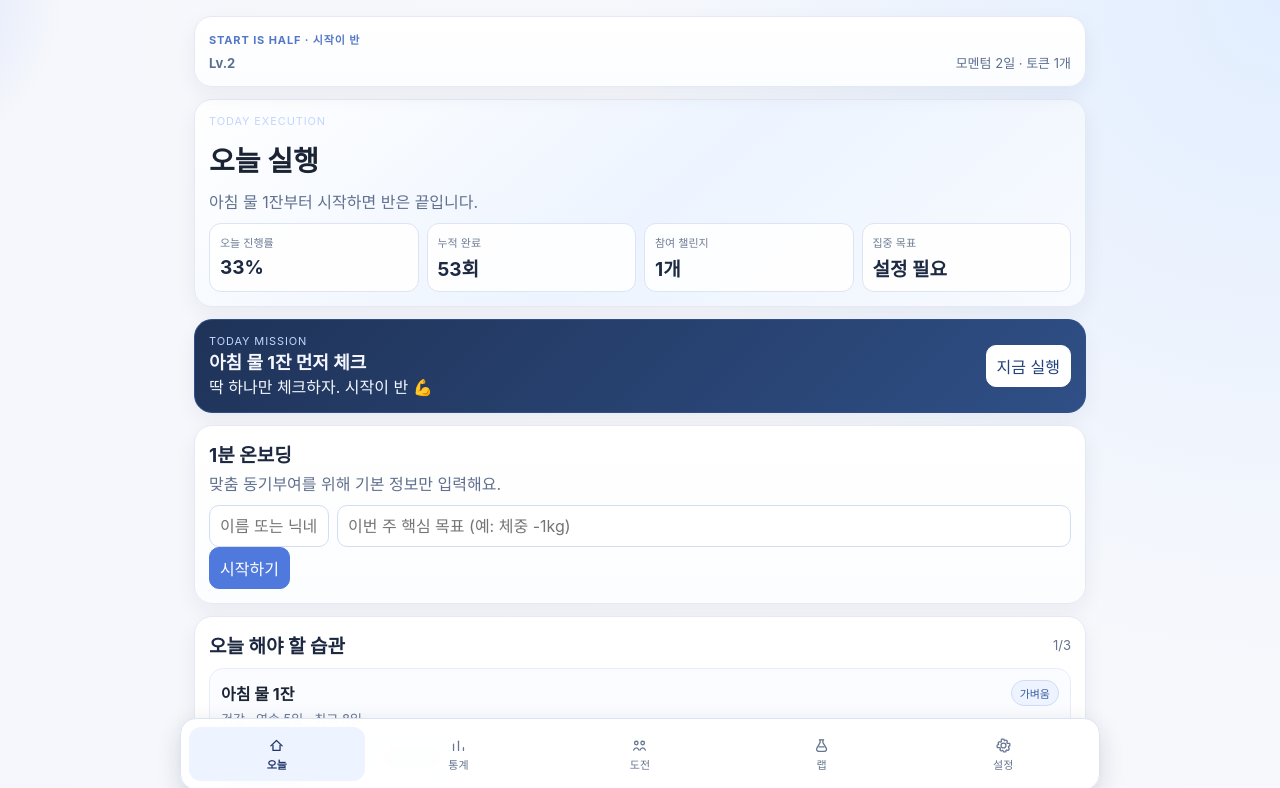
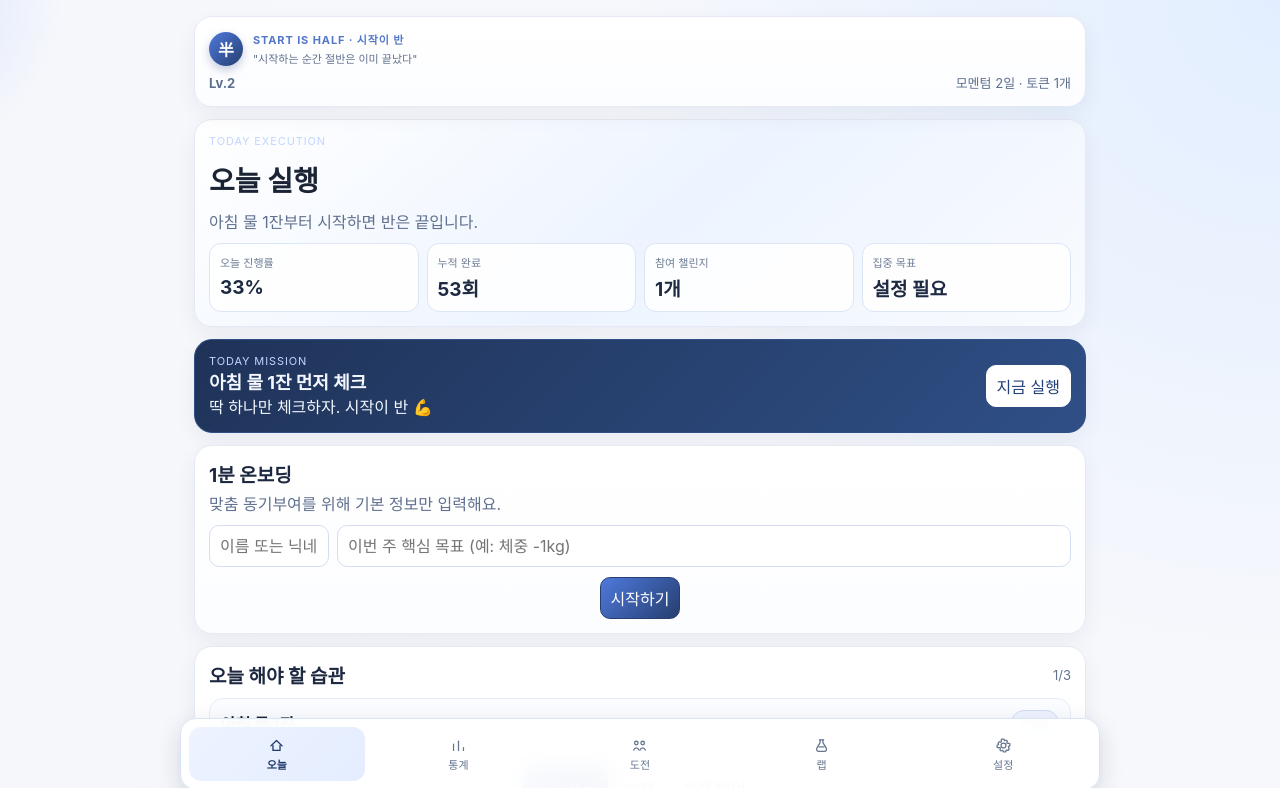
Before and after one commit to sin4woo2-design/openclaw, a React (Vite) app: page / in a window 1280 px wide. Shown: the top 788 px of the page. Built offline with nearby package versions, Linux system fonts and the light colour scheme.

Commit message:
feat: strengthen brand identity and centered action layout

```diff
--- a/src/App.tsx
+++ b/src/App.tsx
@@ -424,7 +424,13 @@ export default function App() {
   return (
     <div className="app">
       <header className="brandBar card">
-        <p className="eyebrow">START IS HALF · 시작이 반</p>
+        <div className="brandIdentity">
+          <span className="brandCoin">半</span>
+          <div>
+            <p className="eyebrow">START IS HALF · 시작이 반</p>
+            <small>"시작하는 순간 절반은 이미 끝났다"</small>
+          </div>
+        </div>
         <div className="brandBarRow">
           <strong>Lv.{level}</strong>
           <span>모멘텀 {state.momentumDays}일 · 토큰 {state.freezeTokens}개</span>
@@ -464,7 +470,7 @@ export default function App() {
             <input value={onboardingName} onChange={(e) => setOnboardingName(e.target.value)} placeholder="이름 또는 닉네임" />
             <input value={onboardingGoal} onChange={(e) => setOnboardingGoal(e.target.value)} placeholder="이번 주 핵심 목표 (예: 체중 -1kg)" />
           </div>
-          <button className="primary" onClick={completeOnboarding}>시작하기</button>
+          <div className="centerAction"><button className="primary" onClick={completeOnboarding}>시작하기</button></div>
         </section>
       ) : null}
 
--- a/src/index.css
+++ b/src/index.css
@@ -1,7 +1,17 @@
 :root {
+  --bg: #f4f6fb;
+  --surface: #ffffff;
+  --surface-soft: #fcfdff;
+  --text: #1b2434;
+  --muted: #60708e;
+  --brand-1: #4f79dd;
+  --brand-2: #263f70;
+  --brand-soft: #edf3ff;
+  --line: #e4e9f3;
+  --success-soft: #edf8f1;
   font-family: Inter, "Pretendard", system-ui, sans-serif;
-  color: #1b2434;
-  background: #f4f6fb;
+  color: var(--text);
+  background: var(--bg);
 }
 
 * { box-sizing: border-box; }
@@ -28,8 +38,8 @@ button, input, select { font: inherit; }
 }
 
 .card {
-  background: linear-gradient(180deg, #ffffff, #fcfdff);
-  border: 1px solid #e4e9f3;
+  background: linear-gradient(180deg, var(--surface), var(--surface-soft));
+  border: 1px solid var(--line);
   border-radius: 18px;
   padding: 14px;
   box-shadow: 0 8px 22px rgba(24, 39, 75, 0.06);
@@ -42,6 +52,29 @@ button, input, select { font: inherit; }
   top: 8px;
   z-index: 10;
   backdrop-filter: blur(8px);
+}
+
+.brandIdentity {
+  display: flex;
+  gap: 10px;
+  align-items: center;
+}
+
+.brandCoin {
+  width: 34px;
+  height: 34px;
+  border-radius: 999px;
+  display: grid;
+  place-items: center;
+  font-weight: 800;
+  color: #fff;
+  background: linear-gradient(135deg, var(--brand-1), var(--brand-2));
+  box-shadow: 0 4px 10px rgba(47, 72, 133, 0.28);
+}
+
+.brandIdentity small {
+  color: var(--muted);
+  font-size: 11px;
 }
 
 .brandBarRow {
@@ -218,18 +251,36 @@ h2 { margin: 0; font-size: 19px; color: #1c2740; }
   padding: 4px 8px;
 }
 
-.actions { display: flex; flex-wrap: wrap; gap: 6px; }
+.actions {
+  display: flex;
+  flex-wrap: wrap;
+  gap: 6px;
+  justify-content: center;
+}
+
+.centerAction {
+  display: flex;
+  justify-content: center;
+  margin-top: 10px;
+}
+
 button {
   border: 1px solid #d4deef;
   background: #fff;
   border-radius: 10px;
   padding: 8px 10px;
   color: #2f3d58;
+  transition: transform .16s ease, box-shadow .16s ease;
 }
 
-button.primary { background: #4f79dd; border-color: #4f79dd; color: #fff; }
-button.soft { background: #edf8f1; border-color: #bfe3cc; color: #236744; }
-button.active { background: #e9f0ff; border-color: #c6d6f8; color: #3058a8; }
+button:hover {
+  transform: translateY(-1px);
+  box-shadow: 0 4px 10px rgba(36, 56, 94, 0.12);
+}
+
+button.primary { background: linear-gradient(135deg, var(--brand-1), var(--brand-2)); border-color: var(--brand-2); color: #fff; }
+button.soft { background: var(--success-soft); border-color: #bfe3cc; color: #236744; }
+button.active { background: var(--brand-soft); border-color: #c6d6f8; color: #3058a8; }
 
 .formRow {
   display: grid;
@@ -416,7 +467,7 @@ input, select {
 
 .dockBtn.active {
   color: #1f376a;
-  background: #edf3ff;
+  background: linear-gradient(135deg, #edf3ff, #e4edff);
   font-weight: 700;
 }
 
```
